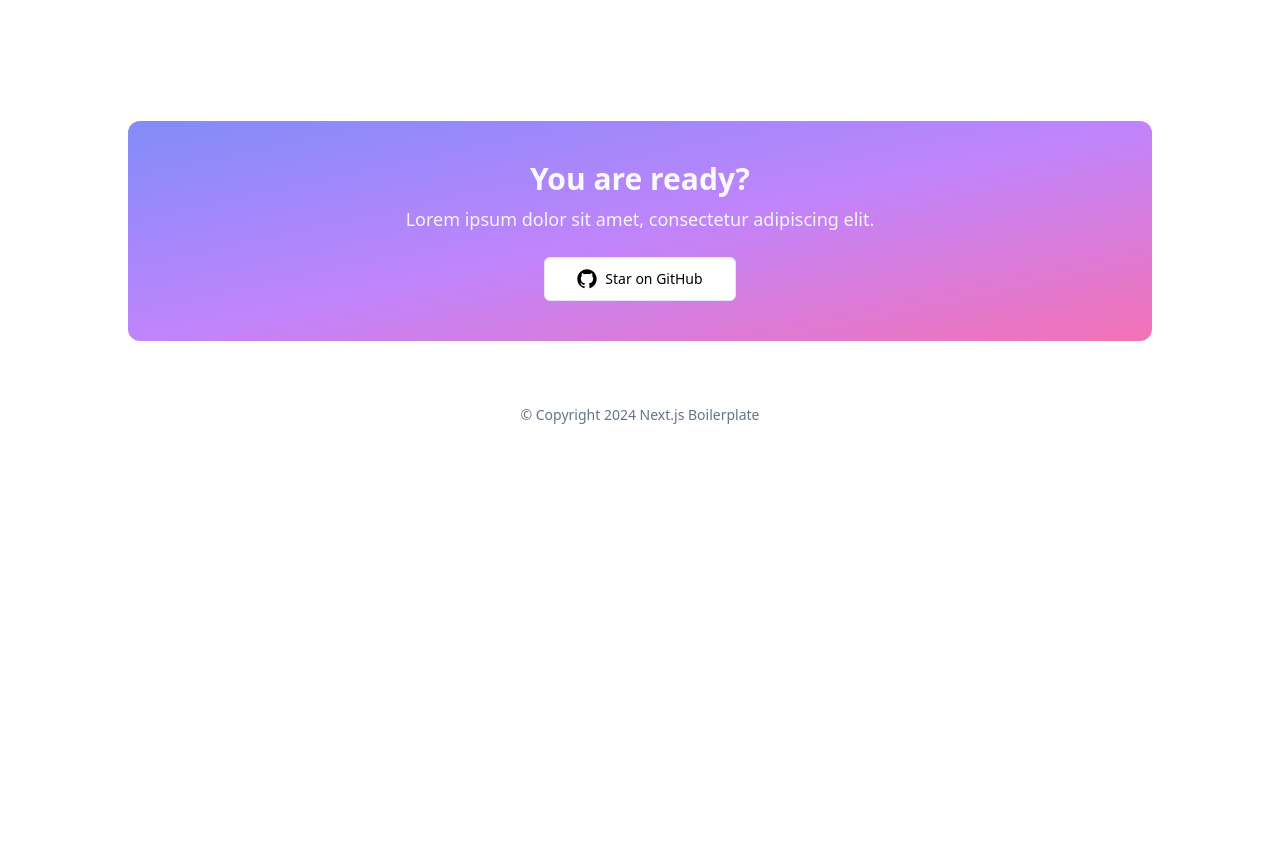
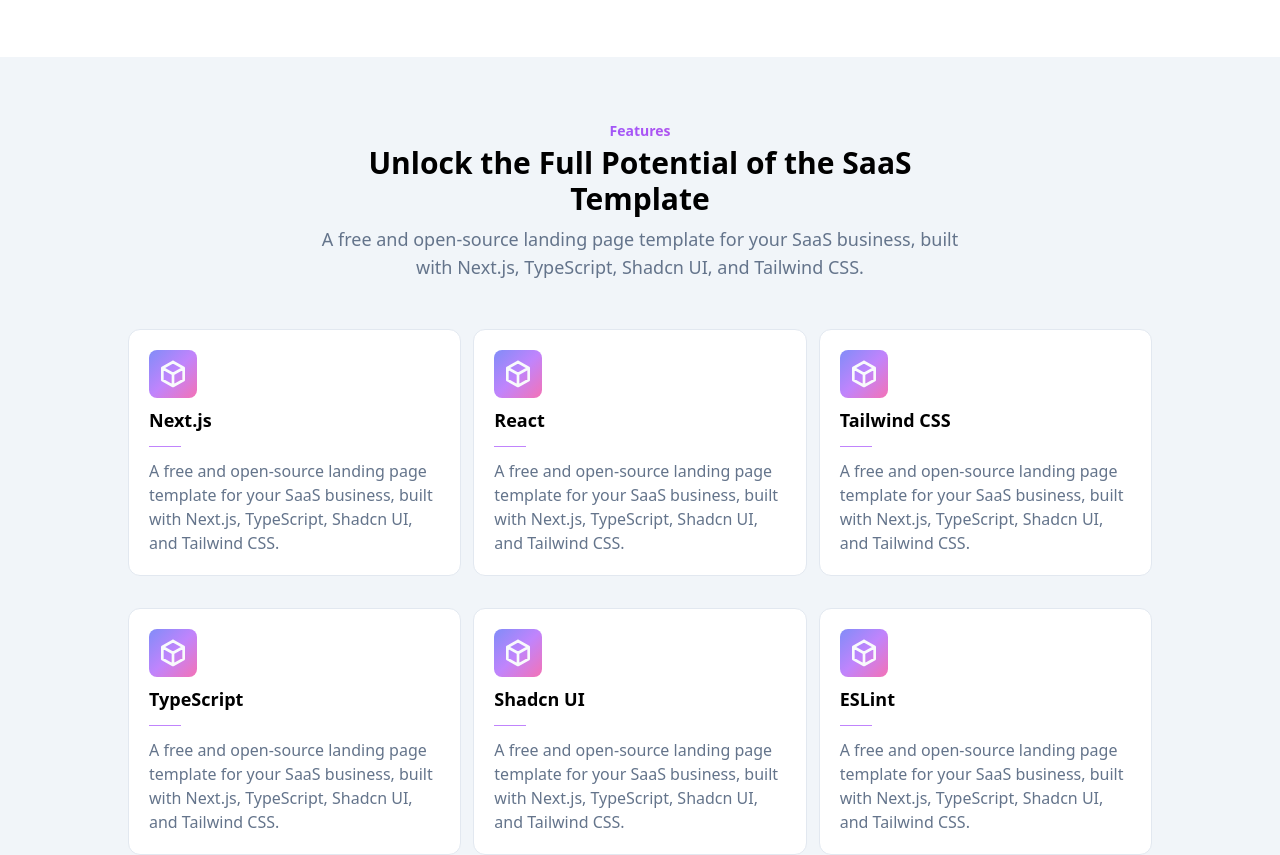
Before and after one commit to ixartz/nextjs-starter, a Next.js app: page / in a window 1280 px wide. Shown: the part 820-1675 px from the top of the page. Before the commit the page ends 1309 px from the top, so only its background shows below. Built offline with nearby package versions, Linux system fonts and the light colour scheme.

Commit message:
feat: add Features section in the landing page

```diff
--- a/src/app/page.tsx
+++ b/src/app/page.tsx
@@ -1,4 +1,7 @@
+import { Background } from '@/components/Background';
+import { Section } from '@/components/Section';
 import { CTA } from '@/templates/CTA';
+import { Features } from '@/templates/Features';
 import { Footer } from '@/templates/Footer';
 import { Hero } from '@/templates/Hero';
 import { Navbar } from '@/templates/Navbar';
@@ -26,6 +29,12 @@
         <Sponsors />
       </div>
 
+      <Background>
+        <Section>
+          <Features />
+        </Section>
+      </Background>
+
       <div className="mx-auto max-w-screen-lg py-16">
         <CTA />
       </div>
--- /dev/null
+++ b/src/components/Background.tsx
@@ -0,0 +1,12 @@
+import { cn } from '@/utils/Style';
+
+const Background = (props: {
+  children: React.ReactNode;
+  className?: string;
+}) => (
+  <div className={cn('w-full bg-secondary', props.className)}>
+    {props.children}
+  </div>
+);
+
+export { Background };
--- /dev/null
+++ b/src/components/FeatureCard.tsx
@@ -0,0 +1,19 @@
+const FeatureCard = (props: {
+  icon: React.ReactNode;
+  title: string;
+  children: React.ReactNode;
+}) => (
+  <div className="rounded-xl border border-border bg-card p-5">
+    <div className="size-12 rounded-lg bg-gradient-to-br from-indigo-400 via-purple-400 to-pink-400 p-2">
+      {props.icon}
+    </div>
+
+    <div className="mt-2 text-lg font-bold">{props.title}</div>
+
+    <div className="my-3 w-8 border-t border-purple-400" />
+
+    <div className="mt-2 text-muted-foreground">{props.children}</div>
+  </div>
+);
+
+export { FeatureCard };
--- /dev/null
+++ b/src/components/Section.tsx
@@ -0,0 +1,22 @@
+const Section = (props: { children: React.ReactNode }) => (
+  <div className="py-16">
+    <div className="mx-auto mb-12 max-w-screen-sm text-center">
+      <div className="bg-gradient-to-r from-indigo-500 via-purple-500 to-pink-500 bg-clip-text text-sm font-bold text-transparent">
+        Features
+      </div>
+
+      <div className="mt-1 text-3xl font-bold">
+        Unlock the Full Potential of the SaaS Template
+      </div>
+
+      <div className="mt-2 text-lg text-muted-foreground">
+        A free and open-source landing page template for your SaaS business,
+        built with Next.js, TypeScript, Shadcn UI, and Tailwind CSS.
+      </div>
+    </div>
+
+    <div className="mx-auto max-w-screen-lg">{props.children}</div>
+  </div>
+);
+
+export { Section };
--- /dev/null
+++ b/src/templates/Features.tsx
@@ -0,0 +1,127 @@
+import { FeatureCard } from '@/components/FeatureCard';
+
+const Features = () => (
+  <div className="grid grid-cols-3 gap-x-3 gap-y-8">
+    <FeatureCard
+      icon={
+        <svg
+          className="stroke-primary-foreground stroke-2"
+          xmlns="http://www.w3.org/2000/svg"
+          viewBox="0 0 24 24"
+          fill="none"
+          strokeLinecap="round"
+          strokeLinejoin="round"
+        >
+          <path d="M0 0h24v24H0z" stroke="none" />
+          <path d="M12 3l8 4.5v9L12 21l-8-4.5v-9L12 3M12 12l8-4.5M12 12v9M12 12L4 7.5" />
+        </svg>
+      }
+      title="Next.js"
+    >
+      A free and open-source landing page template for your SaaS business, built
+      with Next.js, TypeScript, Shadcn UI, and Tailwind CSS.
+    </FeatureCard>
+
+    <FeatureCard
+      icon={
+        <svg
+          className="stroke-primary-foreground stroke-2"
+          xmlns="http://www.w3.org/2000/svg"
+          viewBox="0 0 24 24"
+          fill="none"
+          strokeLinecap="round"
+          strokeLinejoin="round"
+        >
+          <path d="M0 0h24v24H0z" stroke="none" />
+          <path d="M12 3l8 4.5v9L12 21l-8-4.5v-9L12 3M12 12l8-4.5M12 12v9M12 12L4 7.5" />
+        </svg>
+      }
+      title="React"
+    >
+      A free and open-source landing page template for your SaaS business, built
+      with Next.js, TypeScript, Shadcn UI, and Tailwind CSS.
+    </FeatureCard>
+
+    <FeatureCard
+      icon={
+        <svg
+          className="stroke-primary-foreground stroke-2"
+          xmlns="http://www.w3.org/2000/svg"
+          viewBox="0 0 24 24"
+          fill="none"
+          strokeLinecap="round"
+          strokeLinejoin="round"
+        >
+          <path d="M0 0h24v24H0z" stroke="none" />
+          <path d="M12 3l8 4.5v9L12 21l-8-4.5v-9L12 3M12 12l8-4.5M12 12v9M12 12L4 7.5" />
+        </svg>
+      }
+      title="Tailwind CSS"
+    >
+      A free and open-source landing page template for your SaaS business, built
+      with Next.js, TypeScript, Shadcn UI, and Tailwind CSS.
+    </FeatureCard>
+
+    <FeatureCard
+      icon={
+        <svg
+          className="stroke-primary-foreground stroke-2"
+          xmlns="http://www.w3.org/2000/svg"
+          viewBox="0 0 24 24"
+          fill="none"
+          strokeLinecap="round"
+          strokeLinejoin="round"
+        >
+          <path d="M0 0h24v24H0z" stroke="none" />
+          <path d="M12 3l8 4.5v9L12 21l-8-4.5v-9L12 3M12 12l8-4.5M12 12v9M12 12L4 7.5" />
+        </svg>
+      }
+      title="TypeScript"
+    >
+      A free and open-source landing page template for your SaaS business, built
+      with Next.js, TypeScript, Shadcn UI, and Tailwind CSS.
+    </FeatureCard>
+
+    <FeatureCard
+      icon={
+        <svg
+          className="stroke-primary-foreground stroke-2"
+          xmlns="http://www.w3.org/2000/svg"
+          viewBox="0 0 24 24"
+          fill="none"
+          strokeLinecap="round"
+          strokeLinejoin="round"
+        >
+          <path d="M0 0h24v24H0z" stroke="none" />
+          <path d="M12 3l8 4.5v9L12 21l-8-4.5v-9L12 3M12 12l8-4.5M12 12v9M12 12L4 7.5" />
+        </svg>
+      }
+      title="Shadcn UI"
+    >
+      A free and open-source landing page template for your SaaS business, built
+      with Next.js, TypeScript, Shadcn UI, and Tailwind CSS.
+    </FeatureCard>
+
+    <FeatureCard
+      icon={
+        <svg
+          className="stroke-primary-foreground stroke-2"
+          xmlns="http://www.w3.org/2000/svg"
+          viewBox="0 0 24 24"
+          fill="none"
+          strokeLinecap="round"
+          strokeLinejoin="round"
+        >
+          <path d="M0 0h24v24H0z" stroke="none" />
+          <path d="M12 3l8 4.5v9L12 21l-8-4.5v-9L12 3M12 12l8-4.5M12 12v9M12 12L4 7.5" />
+        </svg>
+      }
+      title="ESLint"
+    >
+      A free and open-source landing page template for your SaaS business, built
+      with Next.js, TypeScript, Shadcn UI, and Tailwind CSS.
+    </FeatureCard>
+  </div>
+);
+
+export { Features };
```
